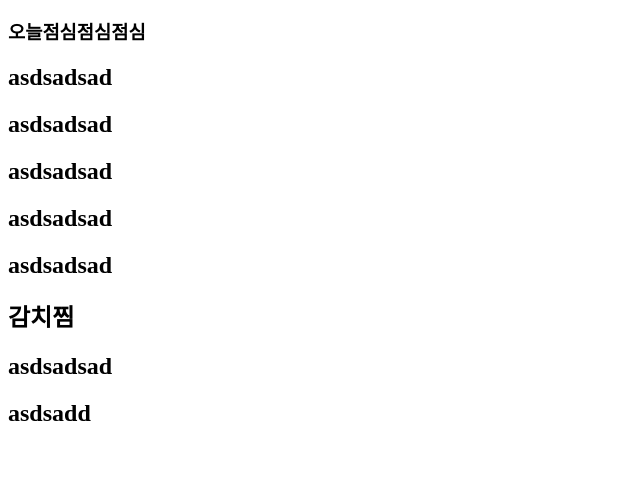
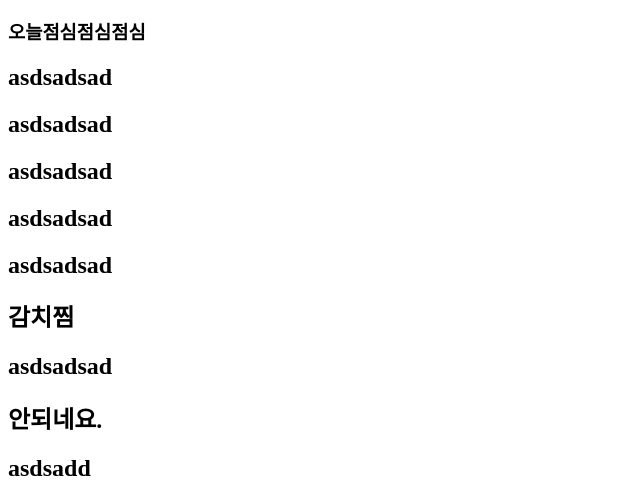
Before and after one commit to 2024-SMHRD-KDT-BigData-32/Luckyvicky, a plain HTML site: page Luckyvicky/src/main/webapp/NewFile.html in a window 1280 px wide. Shown: the part 456-958 px from the top of the page, without its empty margins (0-640 px from the left). Before the commit the page ends 903 px from the top, so only its background shows below. Drawn offline with Linux system fonts and the light colour scheme.

Commit message:
https://github.com/2024-SMHRD-KDT-BigData-32/Luckyvicky.git

```diff
--- a/Luckyvicky/src/main/webapp/NewFile.html
+++ b/Luckyvicky/src/main/webapp/NewFile.html
@@ -22,6 +22,7 @@
 	<h2>asdsadsad</h2>
 	<h2>감치찜</h2>
 		<h2>asdsadsad</h2>
+		<h2>안되네요.</h2>
 	<h2>asdsadd</h2>
 
 </body>
```
